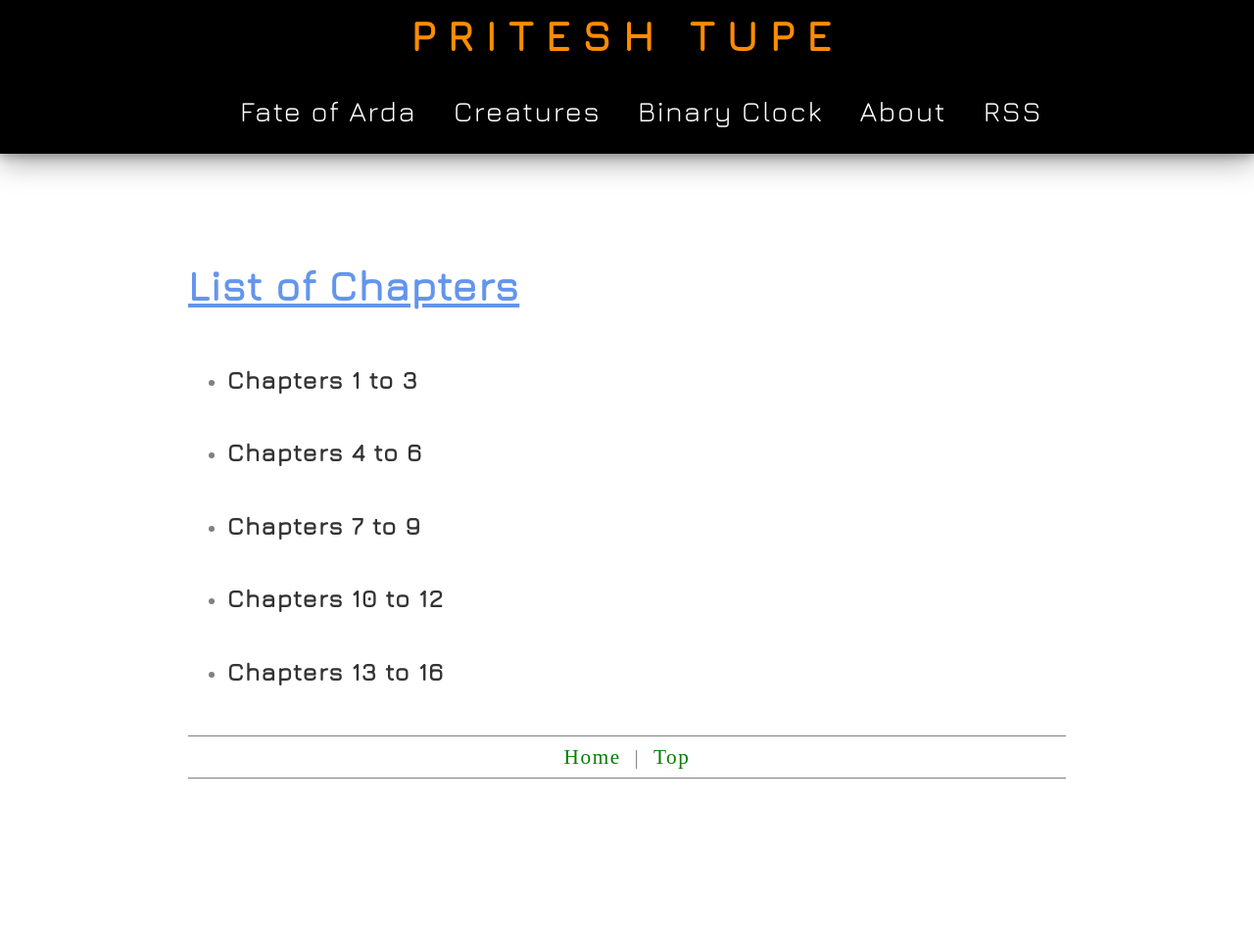
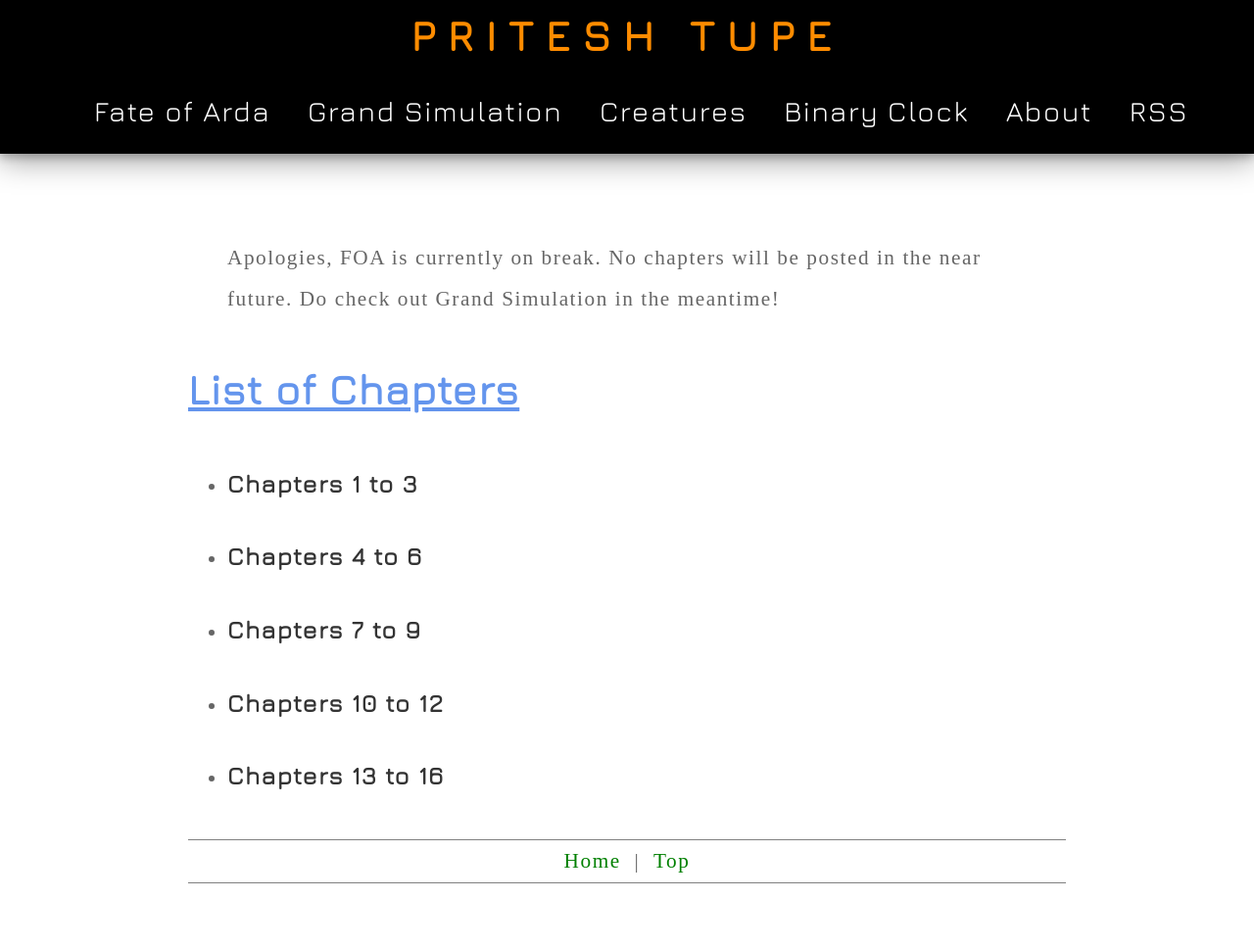
Before and after one commit to EMPAT94/empat94.github.io, a Jekyll site: the page built from foa.html, in a window 1280 px wide. Shown: the whole page at 98% size. Built offline with Jekyll 4.4.1, drawn with Linux system fonts in a browser that asks for light colours; some web fonts are replaced; comment, search, counter and statistics services are not loaded; before the commit the page ends 900 px from its top, so only the background shows below that.

Commit message:
Made gs navigatable; changed some looks

```diff
--- a/_config.dev.yaml
+++ b/_config.dev.yaml
@@ -4,6 +4,8 @@
 
 collections:
   foa:
+    output: true
+  gs:
     output: true
 
 defaults:
--- a/_config.yaml
+++ b/_config.yaml
@@ -2,6 +2,8 @@
 
 collections:
   foa:
+    output: true
+  gs:
     output: true
 
 defaults:
@@ -20,6 +22,11 @@
       type: "foa"
     values:
       layout: "default"
+  - scope:
+      path: ""
+      type: "gs"
+    values:
+      layout: "default"
 
 plugins:
   - jekyll-feed
--- a/_includes/navigation.html
+++ b/_includes/navigation.html
@@ -5,6 +5,7 @@
   <!-- only on screens > 720px wide -->
   <div class="menuBar">
     <a href="/foa"> Fate of Arda</a>
+    <a href="/gs">Grand Simulation</a>
     <a href="/creatures">Creatures</a>
     <a href="/binary-clock">Binary Clock</a>
     <a href="/about">About</a>
@@ -16,6 +17,7 @@
   <div id="mobileMenu">
     <ul>
       <li><a href="/foa"> Fate of Arda</a></li>
+      <li><a href="/gs">Grand Simulation</a></li>
       <li><a href="/creatures">Creatures</a></li>
       <li><a href="/binary-clock">Binary Clock</a></li>
       <li><a href="/about">About</a></li>
--- a/_layouts/default.html
+++ b/_layouts/default.html
@@ -9,7 +9,7 @@
     <link rel="stylesheet" href="/assets/css/style.css" />
     <link rel="canonical" href="https://www.priteshtupe.com" />
     <link
-      href="https://fonts.googleapis.com/css?family=Fredericka+the+Great|Gentium+Basic|Homemade+Apple|Jura&display=swap"
+      href="https://fonts.googleapis.com/css?family=Gentium+Basic|Jura&display=swap"
       rel="stylesheet"
     />
 
--- a/_sass/main.scss
+++ b/_sass/main.scss
@@ -10,8 +10,7 @@
   font-size: 1.099rem;
   line-height: 1.4em;
   letter-spacing: 0.08em;
-  // background-color: rgb(30, 30, 30);
-  color: grey;
+  color: #666;
   font-family: 'Gentium Basic', serif;
 }
 
@@ -22,8 +21,9 @@
 
 code {
   padding: 1em;
-  display: block;
-  background-color: rgb(40, 40, 40);
+  display: inline-block;
+  font-family: 'Courier New', Courier, monospace;
+  background-color: #eeeeee;
   overflow-x: scroll;
 }
 
@@ -31,6 +31,19 @@
   max-width: 100%;
   height: auto;
   margin: 5% 0;
+}
+
+table{
+    border-collapse: collapse;
+    border-spacing: 0;
+    border:1px solid #4a4a4a;
+    margin: 1em;
+    padding: 1em;
+
+    th, td {
+      padding: 0.3em;
+      border: 0.5px solid #ccc;
+    }
 }
 
 /*************************
@@ -98,14 +111,12 @@
   background-color: black;
   box-shadow: 0 4px 8px 0 rgba(0, 0, 0, 0.2), 0 6px 30px 0 rgba(0, 0, 0, 0.4);
   color: white;
-  // border-bottom: 1px solid rgba(0,0,0,0);
   font-size: 1.5em;
 
   h1 {
     grid-area: logo;
     margin: 0.5em;
     display: inline-block;
-    // font-family: 'Fredericka the Great', cursive;
     text-align: center;
     letter-spacing: 0.3em;
 
--- a/foa.html
+++ b/foa.html
@@ -2,6 +2,8 @@
 title: Pritesh Tupe | Fate of Arda
 metaDescription: A story set in a fictional world
 ---
+
+<blockquote>Apologies, FOA is currently on break. No chapters will be posted in the near future. Do check out Grand Simulation in the meantime!</blockquote>
 
 <h1><u>List of Chapters</u></h1>
 
```
Also changed, not shown: other parts of _includes/navigation.html (+1 -0 lines), _gs/tutorial.md (renamed from gs/v1/intro.md, +8 -6 lines), gs.html (added, +8 -0 lines).
